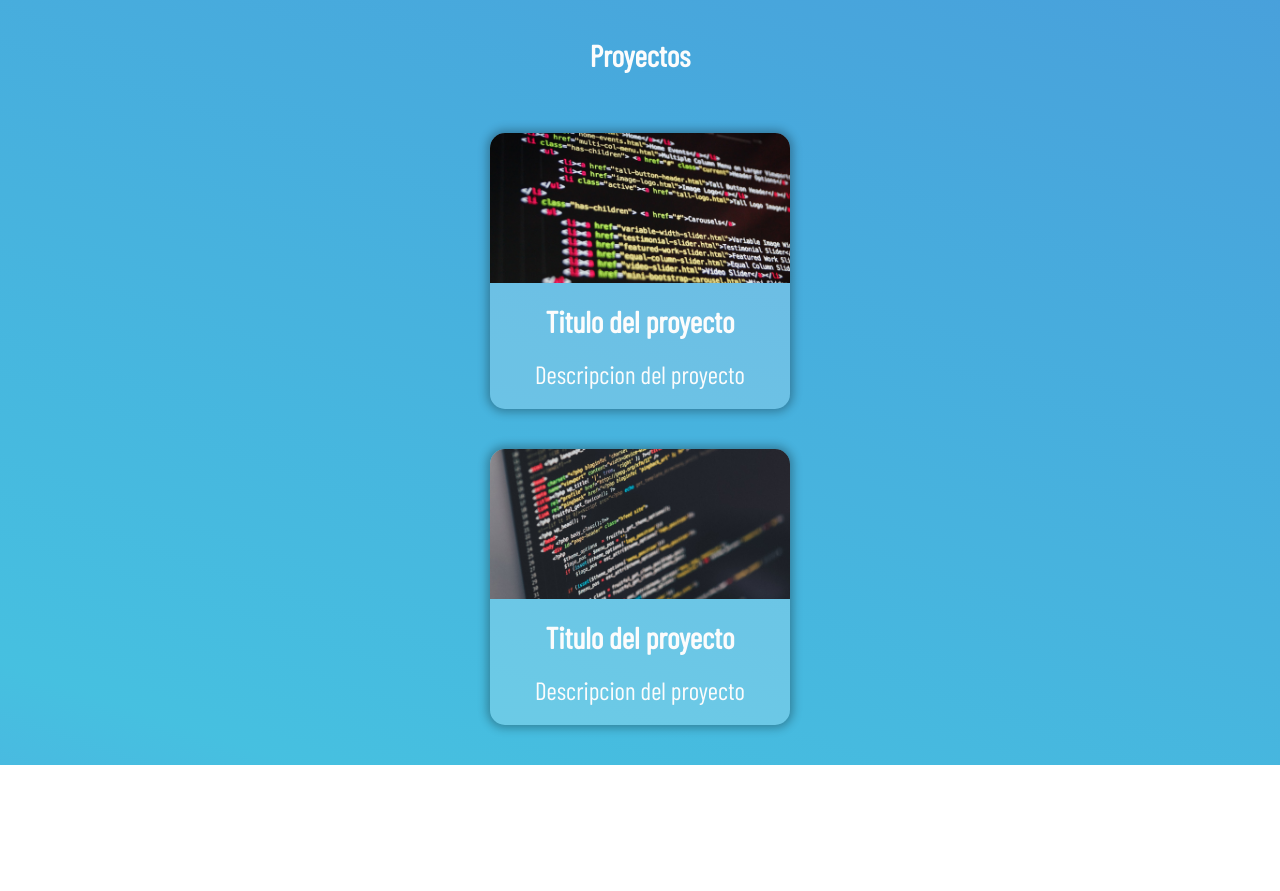
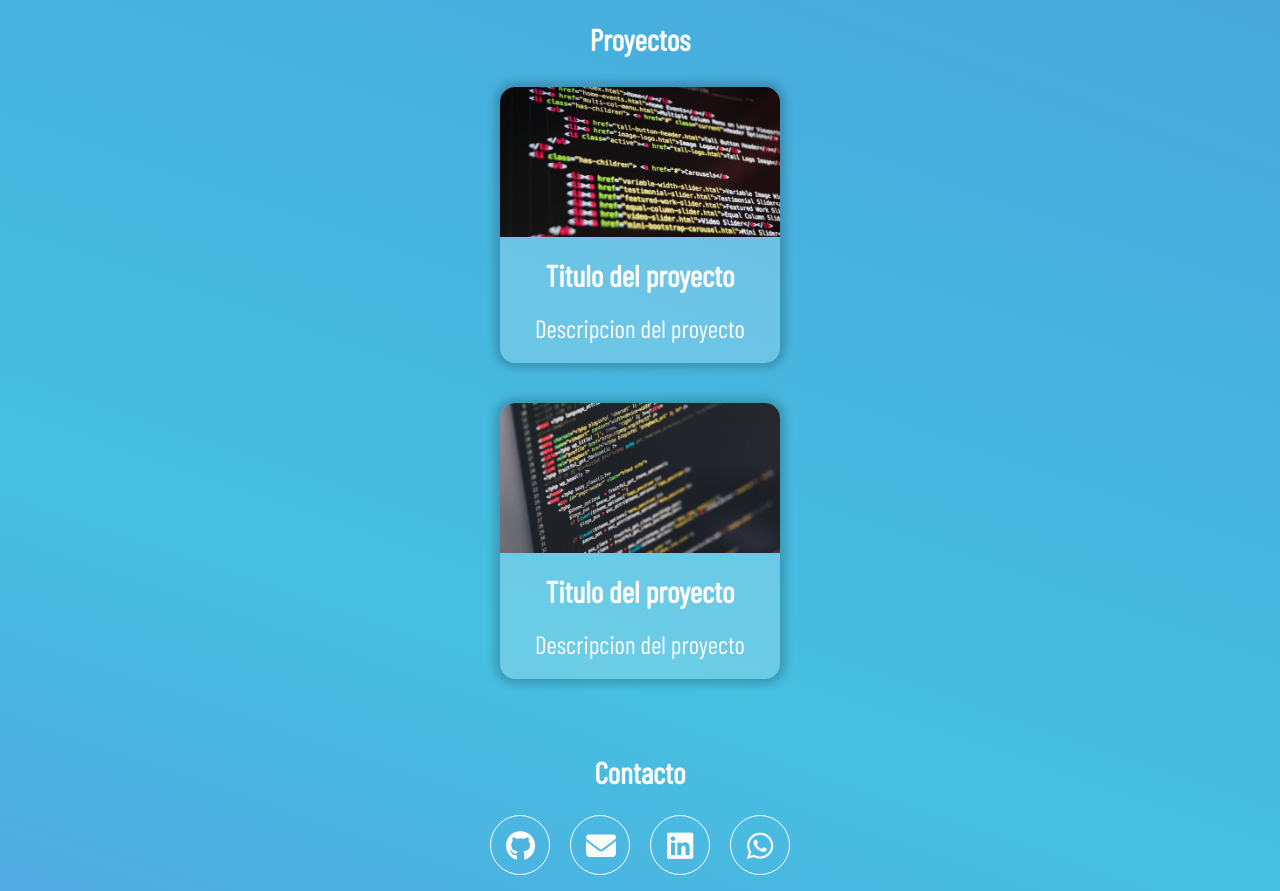
Before and after one commit to JuanGarDev/portafolioDev, a plain HTML site: page index.html in a window 1280 px wide. Shown: the part 1909-2800 px from the top of the page. Before the commit the page ends 2674 px from the top, so only its background shows below. Drawn offline with nearby package versions, Linux system fonts and the light colour scheme.

Commit message:
agregamos footer

```diff
--- /dev/null
+++ b/estilos/footer.css
@@ -0,0 +1,26 @@
+footer .contenedor{
+    flex-direction: column;
+    margin: 20px;
+}
+
+.contenedor-contacto{
+    display: flex;
+    flex-direction: row;
+    text-align: center;
+
+    align-items: center;
+    margin: 25px 20px;
+}
+
+.contenedor-contacto i{
+    font-size: 3em;
+    margin: .5em;
+}
+
+.circulo{
+    width: 6em;
+    height: 6em;
+    border: 1.5px solid white;
+    border-radius: 50%;
+    margin: 0 10px;
+}
--- a/estilos/presentacion.css
+++ b/estilos/presentacion.css
@@ -1,7 +1,10 @@
 #presentacion .contenedor{
     flex-direction: column;
-    padding: 25vh 20px 31.5vh 20px;
+    padding: 25vh 0 31.5vh 0;
     margin: 20px;
+
+    --characters-steps: 18;
+    --characters: 8.5ch;
 }
 
 .foto{
@@ -19,10 +22,37 @@
 }
 
 #presentacion h1{
+
     cursor: default;
     letter-spacing: .5px;
     font-weight: 10;
     font-family: 'Anton', sans-serif;
     padding: 5px;
     line-height: 50px;
+    text-shadow: 0px 1px 10px rgba(0, 0, 0, .2);
 }
+
+#full {
+
+    border-right: 10px solid;
+
+    width: 0;
+    white-space: nowrap;
+    overflow: hidden;
+
+    animation:
+    tipeo 2s steps(var(--characters-steps)) .5s forwards,
+    pulso .5s infinite step-end alternate;
+}
+
+@keyframes tipeo {
+    to{
+        width: var(--characters);
+    }
+}
+
+@keyframes pulso {
+    50% {
+        border-color: transparent
+    }
+}
--- a/estilos/sobremi.css
+++ b/estilos/sobremi.css
@@ -4,17 +4,15 @@
 }
 
 #sobremi .contenedor-sobremi{
-    margin: 20px 20px;
+    margin: 25px 20px;
 }
 
 
-/*Habilidades*/
 
 #sobremi p{
     margin: 20px 0;
 }
 
-/*Teccnologias*/
 
 #sobremi i{
     font-size: 5.5em;
@@ -26,8 +24,6 @@
 #sobremi i:hover{
     transform: translateX(0) scale(1.15);
 }
-
-/*Java*/
 
 
 
@@ -49,6 +45,8 @@
     width: 25em;
     border-radius: 2em;
     border: 1.5px solid white;
+    box-shadow: 0px 0px 10px 3px rgba(0, 0, 0, .1);
+
 }
 
 .nivel div{
@@ -86,12 +84,6 @@
     100% {
         width: 65%;
     }
-}
-
-#division{
-    margin: 2em;
-    height: 1px;
-    background-color: white;
 }
 
 #mysqlNiv{
@@ -143,13 +135,12 @@
     flex-direction: row;
 }
 
-/*Tecnologias*/
 .tecnologias{
     display: flex;
     flex-direction: column;
 
     justify-content: center;
-    margin-top: 20px;
+    margin-top: 10px;
 }
 
 
@@ -163,22 +154,34 @@
 .contenedor-proyectos{
     display: flex;
     flex-direction: column;
-    margin: 20px 10px 0 10px;
+    margin: 10px;
 }
 
+
 .tarjeta{
-    margin-top: 40px;
+    margin: 20px 0;
     background-color: rgba(255, 255, 255, 0.2);
     border-radius: 1.5em;
-    box-shadow: 0px 0px 10px 3px rgba(0, 0, 0, .3);
+    box-shadow: 0px 0px 10px 5px rgba(0, 0, 0, .2);
     overflow: hidden;
+    transition: opacity 1.5s linear, transform .3s linear;
+}
+
+.tarjeta:hover{
+    transform: translateX(0) scale(1.05);
+}
+
+.oculta{
+    opacity: 0;
+}
+
+.activa{
+    opacity: 1;
 }
 
 .img-proyecto{
-    width: 30em;
+    width: 28em;
     height: 15em;
-
-
     background-position: center;
     background-size: cover;
 }
--- a/index.html
+++ b/index.html
@@ -14,6 +14,7 @@
     <link rel="stylesheet" href="estilos/header.css">
     <link rel="stylesheet" href="estilos/presentacion.css">
     <link rel="stylesheet" href="estilos/sobremi.css">
+    <link rel="stylesheet" href="estilos/footer.css">
     <title>Juan García - Programador</title>
 </head>
 
@@ -40,7 +41,7 @@
                 <h1>Hola</h1>
                 <h1>Soy Juan</h1>
                 <h1>Desarrollador</h1>
-                <h1>FullStack</h1>
+                <h1 id="full">FullStack</h1>
             </div>
 
             <div class="contenedor-img">
@@ -54,7 +55,7 @@
         <div class="contenedor">
 
             <div class="contenedor-sobremi">
-                <h4>Sobre mi</h4>
+                <h3>Sobre mi</h3>
                 <p>
                     Desde joven, siempre he sido un apasionado de la
                     tecnología y la informática. Al ingresar al
@@ -88,9 +89,6 @@
                                 <div id="hibernateNiv"></div>
                             </div>
                         </div>
-
-                        <div id="division"></div>
-
                         <h4>MySQL</h4>
                         <div class="nivel">
                             <div id="mysqlNiv"></div>
@@ -128,7 +126,7 @@
                 <h3>Proyectos</h3>
                 <div class="contenedor-proyectos">
 
-                    <div class="tarjeta">
+                    <div class="tarjeta oculta">
                         <div id="proyecto1" class="img-proyecto">
                         </div>
                         <div class="contenido-proyecto">
@@ -137,7 +135,7 @@
                         </div>
                     </div>
 
-                    <div class="tarjeta">
+                    <div class="tarjeta oculta">
                         <div id="proyecto2" class="img-proyecto">
                         </div>
                         <div class="contenido-proyecto">
@@ -145,12 +143,36 @@
                             <p>Descripcion del proyecto</p>
                         </div>
                     </div>
+                </div>
 
-                </div>
+
             </div>
+
 
         </div>
     </section>
+
+    <footer>
+        <div class="contenedor">
+            <h4>Contacto</h4>
+            <div class="contenedor-contacto">
+                <div class="circulo">
+                    <i class="fa-brands fa-github"></i>
+                </div>
+                <div class="circulo">
+                    <i class="fa-solid fa-envelope"></i>
+                </div>
+                <div class="circulo">
+                    <i class="fa-brands fa-linkedin"></i>
+                </div>
+                <div class="circulo">
+                    <i class="fa-brands fa-whatsapp"></i>
+                </div>
+
+            </div>
+        </div>
+    </footer>
+
 
 
     <script>
@@ -168,6 +190,25 @@
                 icono.classList.remove('fa-sun');
             }
         });
+
+
+        window.addEventListener('scroll', mostrar);
+
+        function mostrar() {
+            var reveladas = document.querySelectorAll('.oculta');
+
+            for (i = 0; i < reveladas.length; i++) {
+                var windowheigh = window.innerHeight;
+                var revelarTop = reveladas[i].getBoundingClientRect().top;
+                var revealpoint = 140;
+
+                if (revelarTop < windowheigh - revealpoint) {
+                    reveladas[i].classList.add('activa');
+                    reveladas[i].classList.remove('oculta');
+                }
+            }
+        }
+
     </script>
 </body>
 
```
